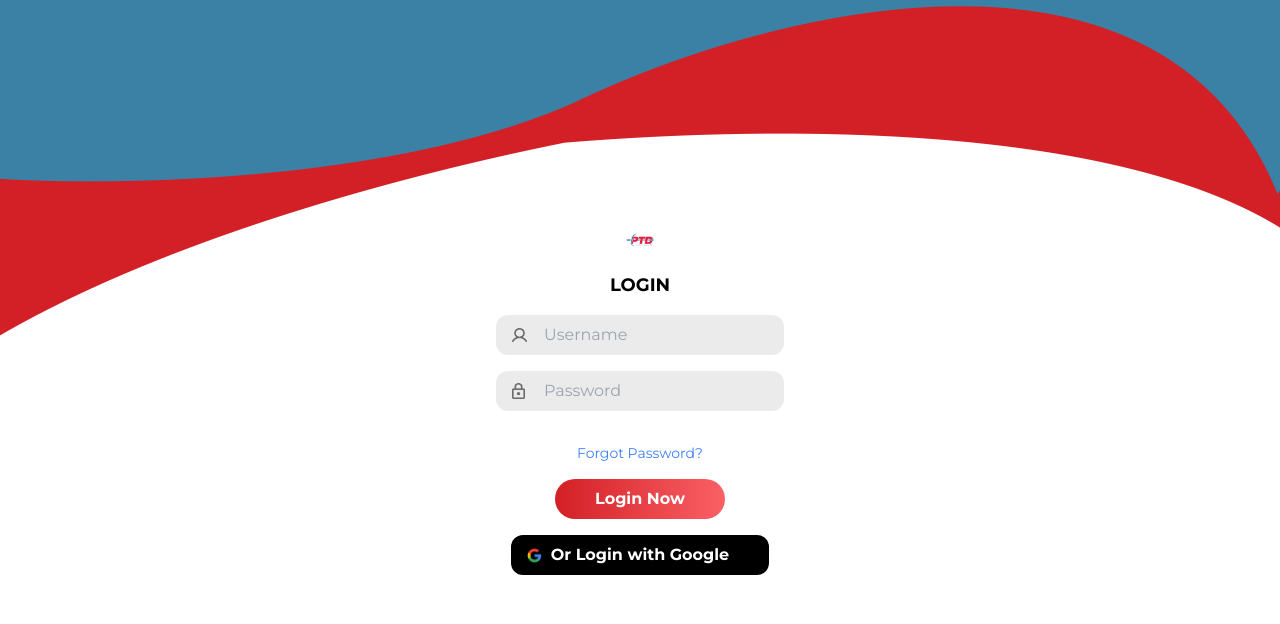
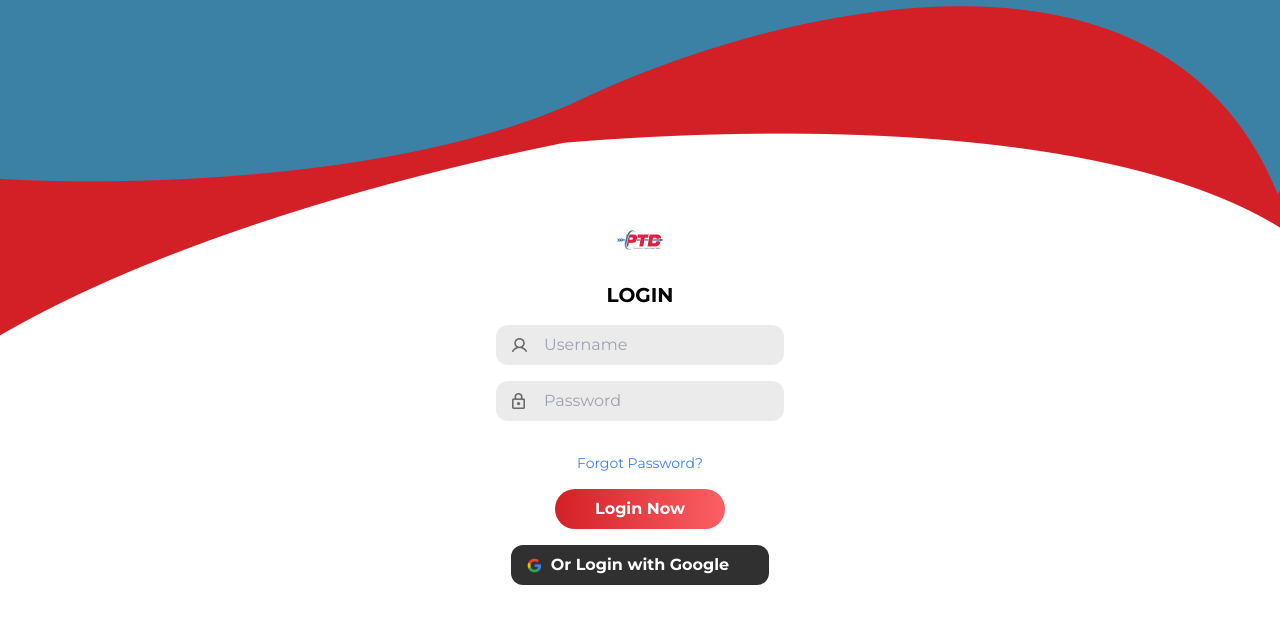
Before and after one commit to MGabrielI45/WebsitePTDKSEP2024, a Next.js app: page /LoginPage in a window 1280 px wide. Shown: the top 624 px of the page. Built offline with nearby package versions, Linux system fonts and the light colour scheme.

Commit message:
modified login page

```diff
--- a/app/LoginPage/page.js
+++ b/app/LoginPage/page.js
@@ -18,13 +18,15 @@ const LoginPage = () => {
         <link rel="preconnect" href="https://fonts.gstatic.com" crossorigin/>
         <link href="https://fonts.googleapis.com/css2?family=Montserrat:wght@300&display=swap" rel="stylesheet"/>
       </Head>
+
       <div className="min-h-screen flex items-center justify-center" style={divStyle}>
         <div className="flex flex-col items-center bg-white p-8 rounded-md">
           <div className="mb-4">
-          <Image src="/logo.png" height={30} width={30} />
+            <Image src="/logo.png" height={50} width={50} />
           </div>
-        <div className="mb-4 text-lg font-bold">LOGIN</div>
+          <div className="mb-4 text-xl font-bold">LOGIN</div>
             <div className="flex flex-col items-center mb-4">
+
               <div className="pb-4">
                 <div className="relative flex flex-row items-center bg-[#EBEBEB] px-4 rounded-xl w-72">
                   <span className="absolute left-4">
@@ -50,6 +52,7 @@ const LoginPage = () => {
                   />
                 </div>
               </div>
+
             </div>
 
             <Link href="/LoginPage/ForgetPassword">
@@ -57,15 +60,15 @@ const LoginPage = () => {
                 Forgot Password?
               </div>
             </Link>
+
             <Link href="/">
               <div className="mt-4 bg-gradient-to-r from-[#D32026] to-[#FA6065] hover:bg-blue-700 text-white font-bold py-2 px-10 rounded-full cursor-pointer">
                 Login Now
               </div>
             </Link>
+
             <Link href="/">
-            <div className='items-center'>
-              <div className="flex flex-row items-center relative mt-4 bg-black hover:bg-grey text-white font-bold py-2 px-10 rounded-xl cursor-pointer">
-
+              <div className="flex flex-row items-center relative mt-4 bg-[#303030] hover:bg-grey text-white font-bold py-2 px-10 rounded-xl cursor-pointer">
                 <span className="absolute left-4">
                   <Image src="/gugel.png" height={15} width={15}/>
                 </span>
@@ -73,13 +76,10 @@ const LoginPage = () => {
                   Or Login with Google
                 </span>
               </div>
-
-            </div>
             </Link>
         </div>
       </div>
     </div>
-
   );
 };
 
```
Lines whose indentation alone changed are shown as unchanged.
